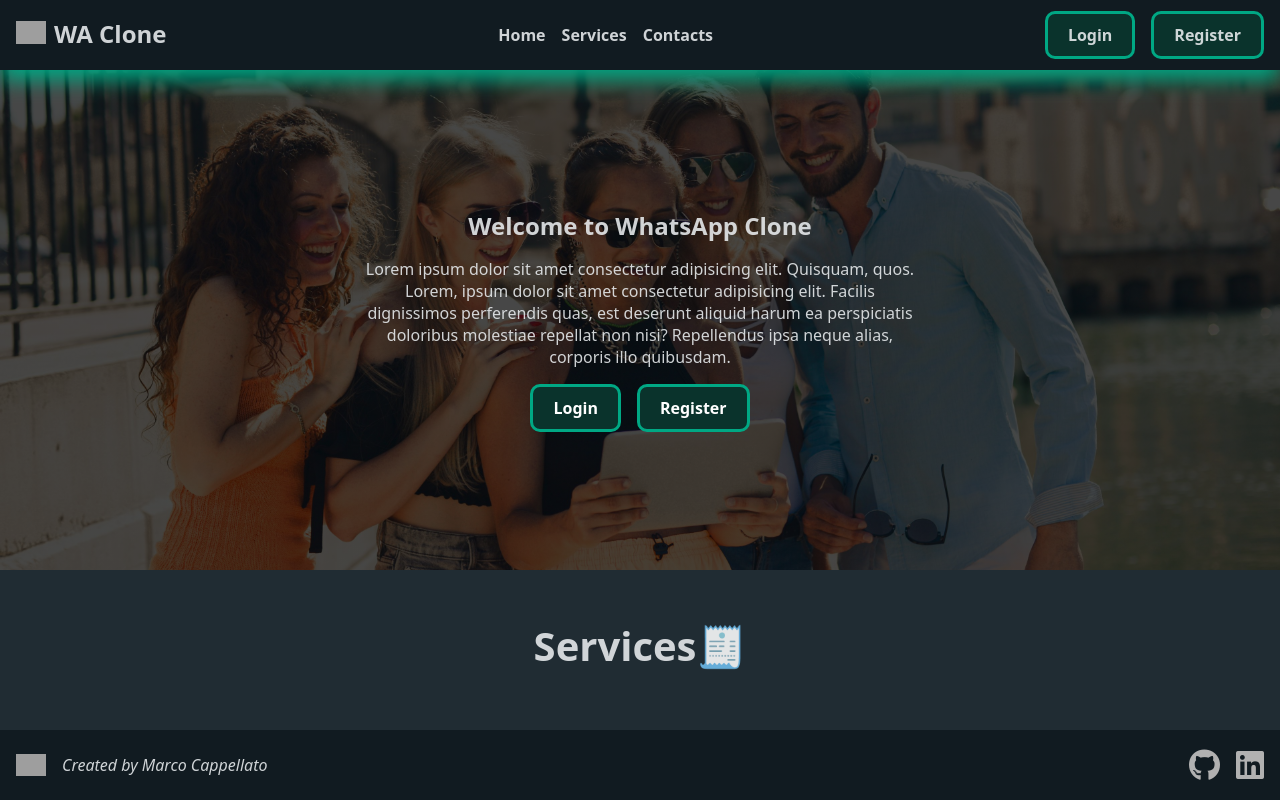
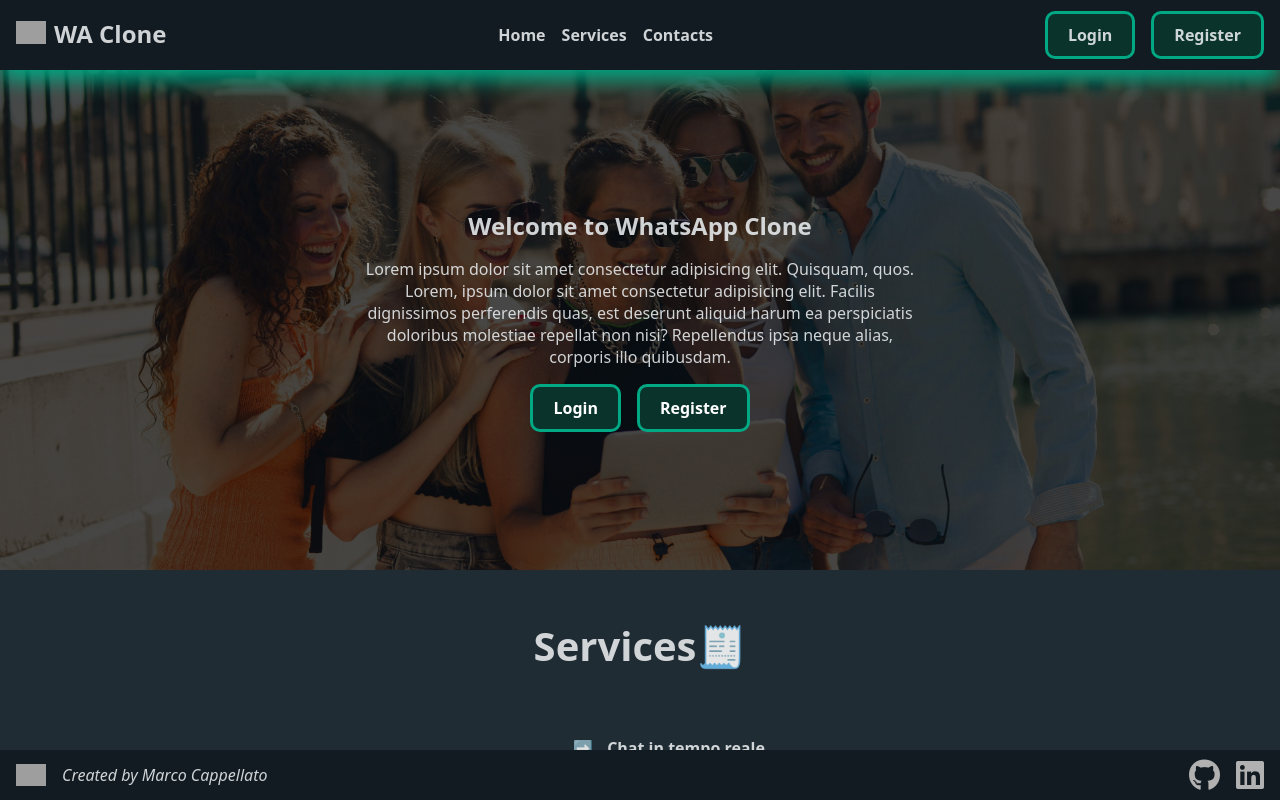
Before and after one commit to Marcap00/wa-clone, a Vue app in the folder wa-clone-fe/: page / in a window 1280 px wide. Built offline with nearby package versions, Linux system fonts and the light colour scheme; grey boxes are pictures that could not be loaded.

Commit message:
Refactoing heights

```diff
--- a/wa-clone-fe/src/components/general/AppFooter.vue
+++ b/wa-clone-fe/src/components/general/AppFooter.vue
@@ -26,7 +26,7 @@
 @import '../../scss/_variables.scss';
 
 footer {
-    height: 70px;
+    height: 50px;
     background-color: $bg-dark-contacts;
     color: $text-title;
 
--- a/wa-clone-fe/src/scss/general.scss
+++ b/wa-clone-fe/src/scss/general.scss
@@ -87,7 +87,7 @@ input:focus {
 }
 
 .h-main {
-    height: calc(100vh - 140px);
+    height: calc(100vh - 120px);
 }
 
 /* % Icons Style */
```
